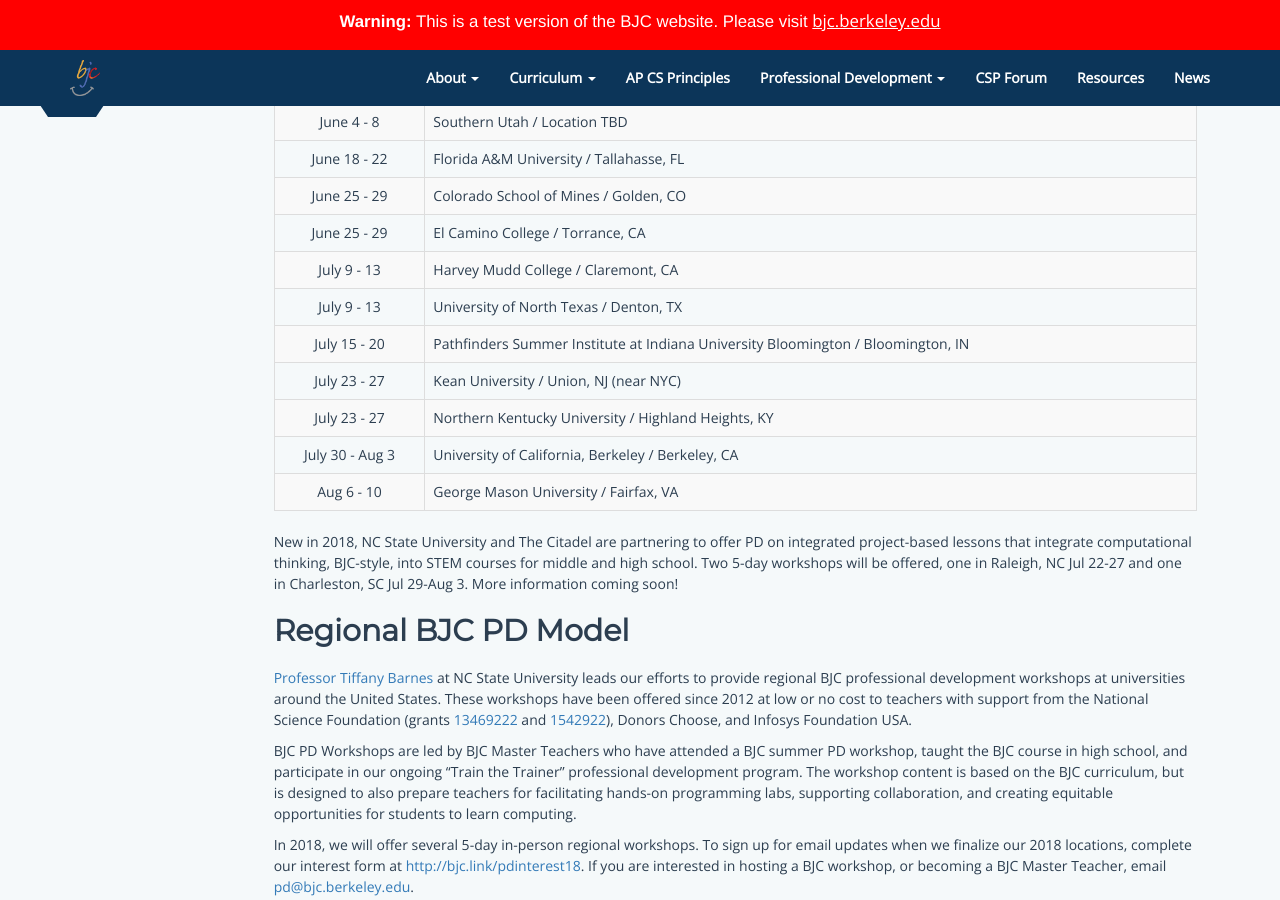
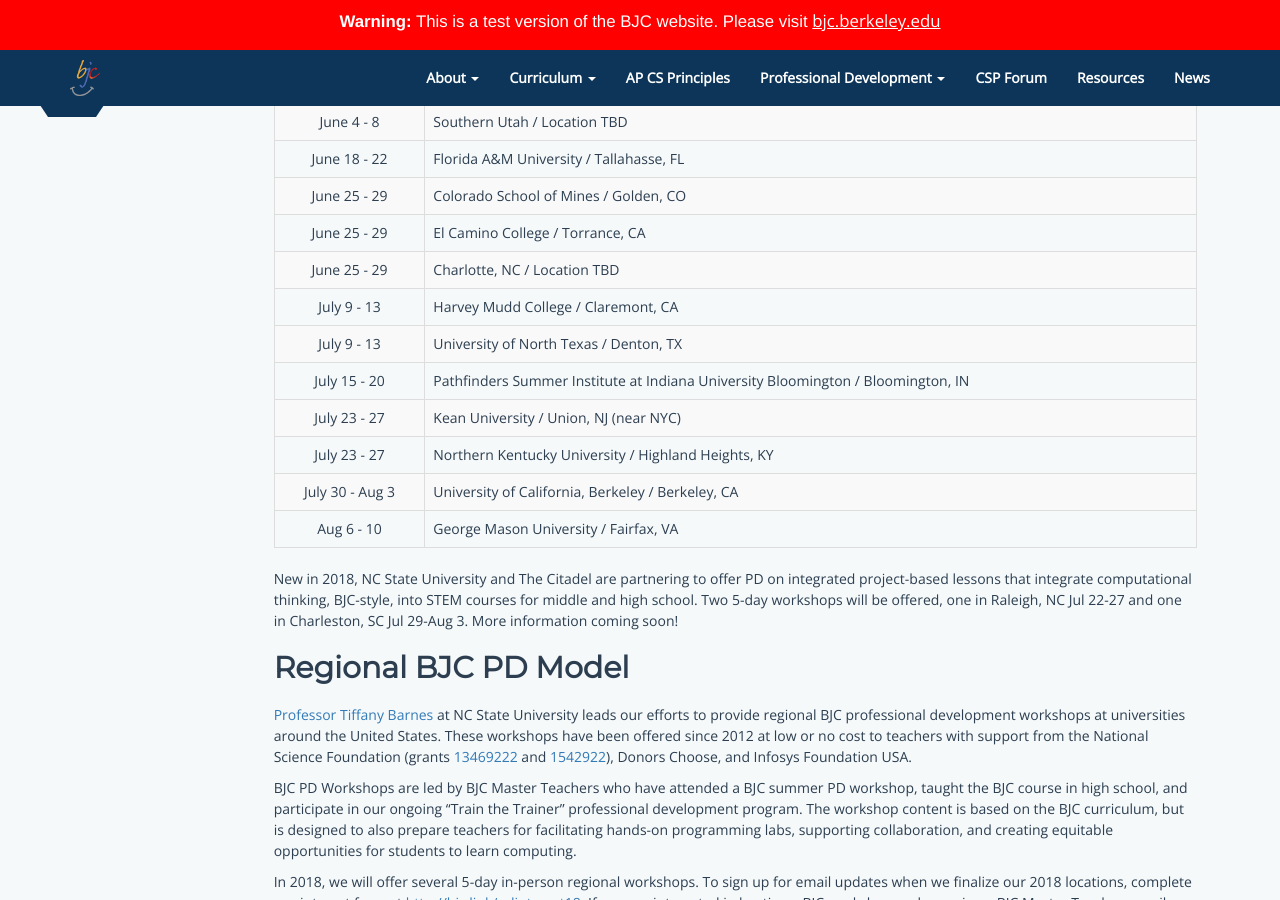
Before and after one commit to beautyjoy/beautyjoy.github.io, a Jekyll site: the page built from summer-pd/index.md, in a window 1280 px wide and 900 px high, scrolled down 882 px. Built offline with Jekyll 4.4.1, drawn with Linux system fonts in a browser that asks for light colours.

Commit message:
added charlotte

```diff
--- a/summer-pd/index.md
+++ b/summer-pd/index.md
@@ -31,6 +31,7 @@
 | June 18 - 22     |  Florida A&amp;M University / Tallahasse, FL                                       |
 | June 25 - 29     |  Colorado School of Mines / Golden, CO                                             |
 | June 25 - 29     |  El Camino College / Torrance, CA                                                  |
+| June 25 - 29     |  Charlotte, NC / Location TBD
 | July 9 - 13      |  Harvey Mudd College / Claremont, CA                                               |
 | July 9 - 13      |  University of North Texas / Denton, TX                                            |
 | July 15 - 20     |  Pathfinders Summer Institute at Indiana University Bloomington / Bloomington, IN  |
```
